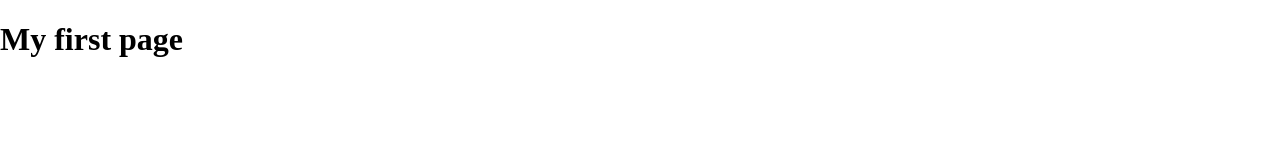
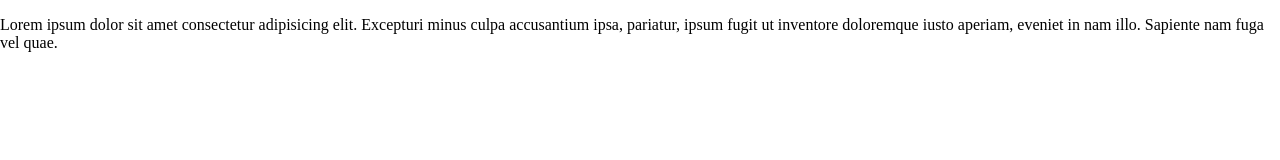
Before and after one commit to whatudoingmt/Kurben, a plain HTML site: page index.html in a window 1280 px wide. Drawn offline with Linux system fonts and the light colour scheme.

Commit message:
Add files via upload

```diff
--- a/index.html
+++ b/index.html
@@ -9,7 +9,8 @@
     <title>Document</title>
 </head>
 <body>
-<h1>My first page</h1>
+    <p>Lorem ipsum dolor sit amet consectetur adipisicing elit. Excepturi minus culpa accusantium ipsa, pariatur, ipsum fugit ut inventore doloremque iusto aperiam, eveniet in nam illo. Sapiente nam fuga vel quae.</p>
+<img src="" alt="">
 
 
 </body>
```
